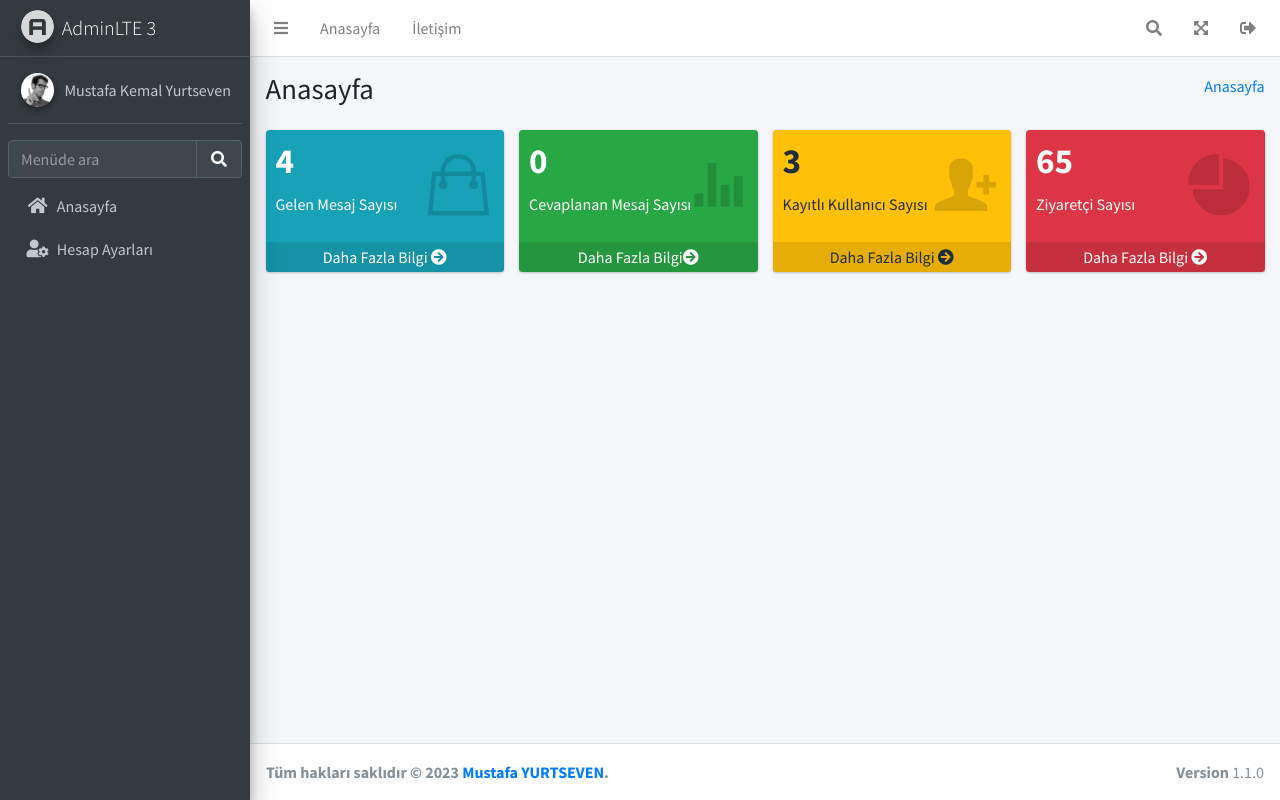
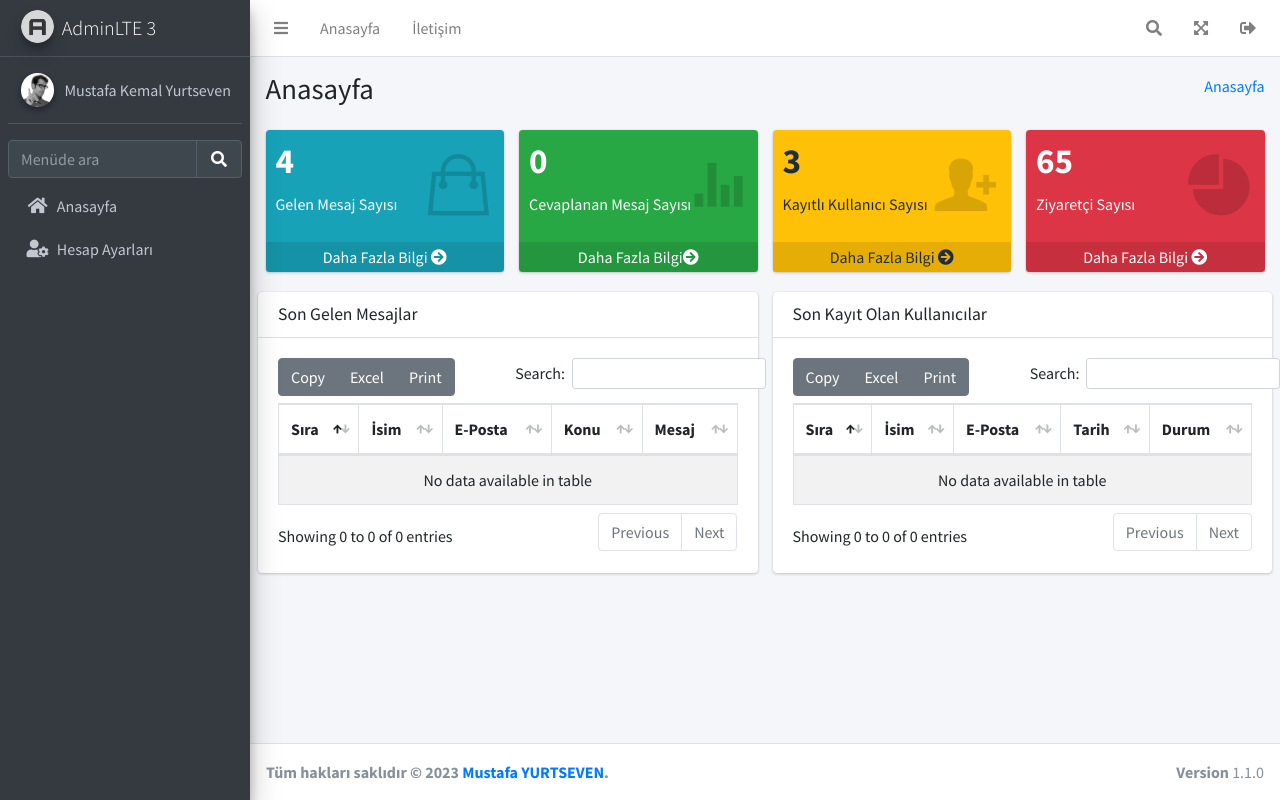
Before and after one commit to yurtsevenist/admin2023, a PHP site: page /dashboard.php in a window 1280 px wide. Run offline with PHP 8.4, Linux system fonts and the light colour scheme; a user stored in the database is signed in; data comes from the database, SQL or seed files in the repository; some libraries are stand-ins or nearby versions.

Commit message:
dashboard-3

```diff
--- a/dashboard.php
+++ b/dashboard.php
@@ -30,7 +30,7 @@
           </div><!-- /.col -->
           <div class="col-sm-6">
             <ol class="breadcrumb float-sm-right">
-              <li class="breadcrumb-item"><a href="index.php">Anasayfa</a></li>
+              <li class="breadcrumb-item"><a href="dashboard.php">Anasayfa</a></li>
             </ol>
           </div><!-- /.col -->
         </div><!-- /.row -->
@@ -105,6 +105,62 @@
         <!-- /.row -->
 
     </div>
+    <div class="row">
+      <div class="col-md-6">
+      <div class="card">
+              <div class="card-header">
+                <h3 class="card-title">Son Gelen Mesajlar</h3>
+              </div>
+              <!-- /.card-header -->
+              <div class="card-body">
+                <table id="example1" class="table table-bordered table-striped">
+                  <thead>
+                  <tr>
+                    <th>Sıra</th>
+                    <th>İsim</th>
+                    <th>E-Posta</th>
+                    <th>Konu</th>
+                    <th>Mesaj</th>
+                    <th>Tarih</th>
+                    <th>Durum</th>
+                    <th>İşlem</th>
+                  </tr>
+                  </thead>
+                  <tbody></tbody>
+
+                </table>
+              </div>
+              <!-- /.card-body -->
+            </div>
+      </div>
+      <div class="col-md-6">
+      <div class="card">
+              <div class="card-header">
+                <h3 class="card-title">Son Kayıt Olan Kullanıcılar</h3>
+              </div>
+              <!-- /.card-header -->
+              <div class="card-body">
+                <table id="example2" class="table table-bordered table-striped">
+                  <thead>
+                  <tr>
+                    <th>Sıra</th>
+                    <th>İsim</th>
+                    <th>E-Posta</th>
+                    <th>Tarih</th>
+                    <th>Durum</th>
+                    <th>İşlem</th>
+                  </tr>
+                  </thead>
+                  <tbody>
+
+                  </tbody>
+
+                </table>
+              </div>
+              <!-- /.card-body -->
+            </div>
+      </div>
+    </div>
   </section>
 </div>
   <!-- Control Sidebar -->
--- a/layouts/footer.php
+++ b/layouts/footer.php
@@ -24,5 +24,52 @@
 <script src="tema/dist/js/demo.js"></script>
 <!-- AdminLTE dashboard demo (This is only for demo purposes) -->
 <script src="tema/dist/js/pages/dashboard3.js"></script>
+<!-- DataTables  & Plugins -->
+<script src="tema/plugins/datatables/jquery.dataTables.min.js"></script>
+<script src="tema/plugins/datatables-bs4/js/dataTables.bootstrap4.min.js"></script>
+<script src="tema/plugins/datatables-responsive/js/dataTables.responsive.min.js"></script>
+<script src="tema/plugins/datatables-responsive/js/responsive.bootstrap4.min.js"></script>
+<script src="tema/plugins/datatables-buttons/js/dataTables.buttons.min.js"></script>
+<script src="tema/plugins/datatables-buttons/js/buttons.bootstrap4.min.js"></script>
+<script src="tema/plugins/jszip/jszip.min.js"></script>
+<script src="tema/plugins/pdfmake/pdfmake.min.js"></script>
+<script src="tema/plugins/pdfmake/vfs_fonts.js"></script>
+<script src="tema/plugins/datatables-buttons/js/buttons.html5.min.js"></script>
+<script src="tema/plugins/datatables-buttons/js/buttons.print.min.js"></script>
+<script src="tema/plugins/datatables-buttons/js/buttons.colVis.min.js"></script>
+<script>
+  $(function () {
+    $("#example1").DataTable({
+      "responsive": true, "lengthChange": false, "autoWidth": false,
+      "buttons": ["copy",  "excel", "pdf", "print"]
+    }).buttons().container().appendTo('#example1_wrapper .col-md-6:eq(0)');
+    $('#example1').DataTable({
+      "paging": true,
+      "lengthChange": false,
+      "searching": false,
+      "ordering": true,
+      "info": true,
+      "autoWidth": false,
+      "responsive": true,
+    });
+  });
+</script>
+<script>
+  $(function () {
+    $("#example2").DataTable({
+      "responsive": true, "lengthChange": false, "autoWidth": false,
+      "buttons": ["copy",  "excel", "pdf", "print"]
+    }).buttons().container().appendTo('#example2_wrapper .col-md-6:eq(0)');
+    $('#example2').DataTable({
+      "paging": true,
+      "lengthChange": false,
+      "searching": false,
+      "ordering": true,
+      "info": true,
+      "autoWidth": false,
+      "responsive": true,
+    });
+  });
+</script>
 </body>
 </html>
--- a/layouts/header.php
+++ b/layouts/header.php
@@ -25,6 +25,10 @@
   <link rel="stylesheet" href="https://code.ionicframework.com/ionicons/2.0.1/css/ionicons.min.css">
   <!-- Theme style -->
   <link rel="stylesheet" href="tema/dist/css/adminlte.min.css">
+    <!-- DataTables -->
+    <link rel="stylesheet" href="tema/plugins/datatables-bs4/css/dataTables.bootstrap4.min.css">
+  <link rel="stylesheet" href="tema/plugins/datatables-responsive/css/responsive.bootstrap4.min.css">
+  <link rel="stylesheet" href="tema/plugins/datatables-buttons/css/buttons.bootstrap4.min.css">
 </head>
 <!--
 `body` tag options:
```
